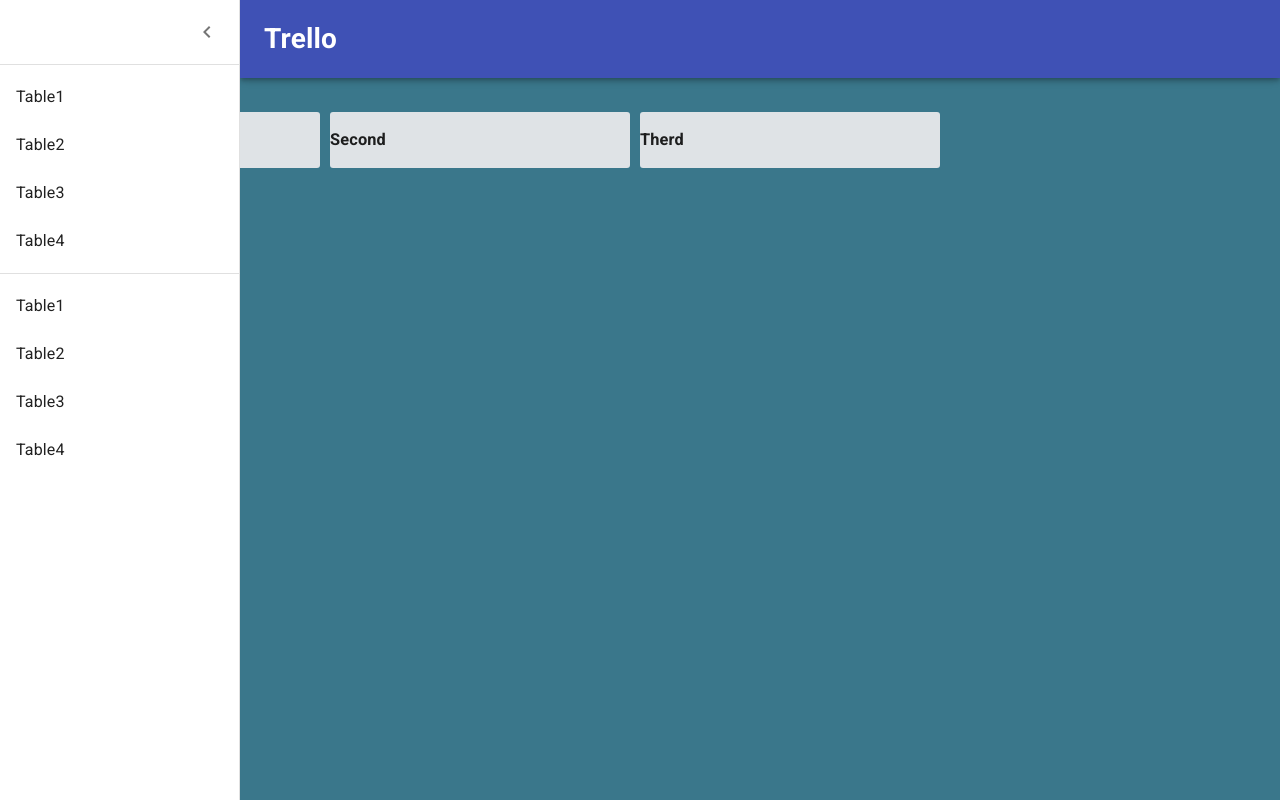
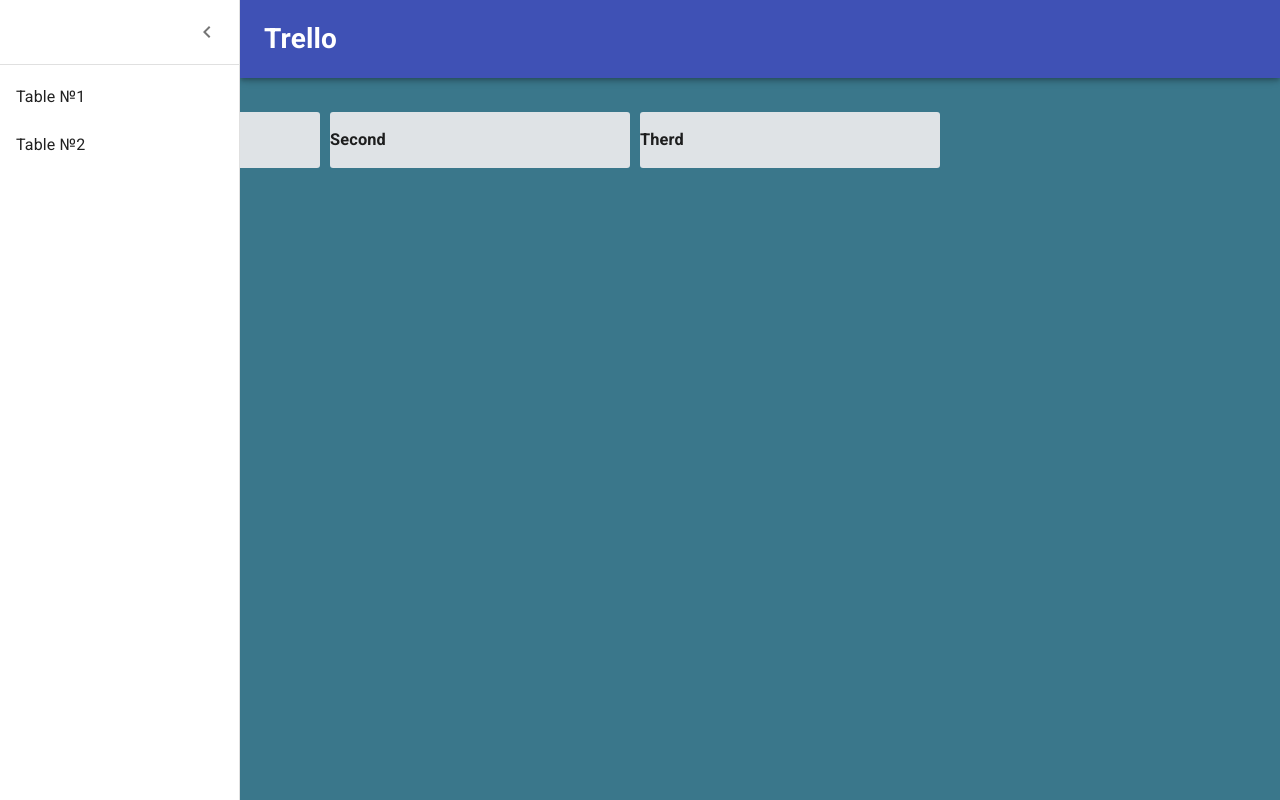
Before and after one commit to PAW-Trello-Copy/trello_frontend, a React (Create React App) app: page / in a window 1280 px wide. Both pictures are taken after a click on the button "open drawer". Built offline with nearby package versions, Linux system fonts and the light colour scheme.

Commit message:
data for  tabel

```diff
--- a/package.json
+++ b/package.json
@@ -10,7 +10,6 @@
     "react-redux": "^7.1.1",
     "react-scripts": "3.2.0",
     "redux": "^4.0.4"
-
   },
   "scripts": {
     "start": "react-scripts start",
--- a/src/components/App.js
+++ b/src/components/App.js
@@ -1,5 +1,5 @@
 import React, { Component } from 'react';
-import TableList from "./TableList"
+import TableInList from "./TableInList"
 import {connect} from "react-redux"
 import MenuTable from "./MenuTable"
 import '../style/App.css';
@@ -12,7 +12,7 @@ render(){
 
 <MenuTable />
       <div style ={styles.listTableStyle}>
-        {lists.map(list =><TableList key={lists.id} title={list.title}/>)}
+        {lists.map(list =><TableInList key={lists.id} title={list.title}/>)}
         </div>
 
 
--- /dev/null
+++ b/src/components/ListTable.js
@@ -0,0 +1,21 @@
+import React from 'react';
+import ListItem from '@material-ui/core/ListItem';
+import List from '@material-ui/core/List';
+import ListItemText from '@material-ui/core/ListItemText';
+const ListTable = (props) =>{
+
+    return(
+        <List >
+        {props.posts.map((post) => (
+          <ListItem button key={post.id}>
+
+            <ListItemText primary={post.title} />
+          </ListItem>
+        ))}
+      </List>);
+};
+
+
+
+
+export default ListTable;
--- a/src/components/MenuTable.js
+++ b/src/components/MenuTable.js
@@ -5,16 +5,14 @@ import Drawer from '@material-ui/core/Drawer';
 import CssBaseline from '@material-ui/core/CssBaseline';
 import AppBar from '@material-ui/core/AppBar';
 import Toolbar from '@material-ui/core/Toolbar';
-import List from '@material-ui/core/List';
+import ListTable from "./ListTable"
 
 import Divider from '@material-ui/core/Divider';
 import IconButton from '@material-ui/core/IconButton';
 import MenuIcon from '@material-ui/icons/Menu';
 import ChevronLeftIcon from '@material-ui/icons/ChevronLeft';
 import ChevronRightIcon from '@material-ui/icons/ChevronRight';
-import ListItem from '@material-ui/core/ListItem';
 
-import ListItemText from '@material-ui/core/ListItemText';
 
 
 const drawerWidth = 240;
@@ -75,6 +73,7 @@ const useStyles = makeStyles(theme => ({
   },
 }));
 
+
 const MenuTbale= ()=> {
   const classes = useStyles();
   const theme = useTheme();
@@ -87,7 +86,10 @@ const MenuTbale= ()=> {
   const handleDrawerClose = () => {
     setOpen(false);
   };
-
+  const posts = [
+    {id: 1, title: 'Table №1',},
+    {id: 2, title: 'Table №2',}
+  ];
   return (
     <div className={classes.root}>
       <CssBaseline />
@@ -125,23 +127,8 @@ const MenuTbale= ()=> {
           </IconButton>
         </div>
         <Divider />
-        <List>
-          {['Table1', 'Table2', 'Table3', 'Table4'].map((text, index) => (
-            <ListItem button key={text}>
+        <ListTable posts={posts} />
 
-              <ListItemText primary={text} />
-            </ListItem>
-          ))}
-        </List>
-        <Divider />
-        <List>
-          {['Table1', 'Table2', 'Table3', 'Table4'].map((text, index) => (
-            <ListItem button key={text}>
-
-              <ListItemText primary={text} />
-            </ListItem>
-          ))}
-        </List>
       </Drawer>
       <main
         className={clsx(classes.content, {
--- a/src/components/TableList.js
+++ b/src/components/TableInList.js
@@ -1,6 +1,6 @@
 import React from 'react';
 
-const TableList = ({title,cards}) =>{
+const TableInList = ({title,cards}) =>{
     return(
     <div style={styles.container}>
         <h3>{title}</h3>
@@ -20,4 +20,4 @@ const styles={
 
 
 
-export default TableList;
+export default TableInList;
```
Also changed, not shown: 1 other file (tests, documents, lock files or other folders).
